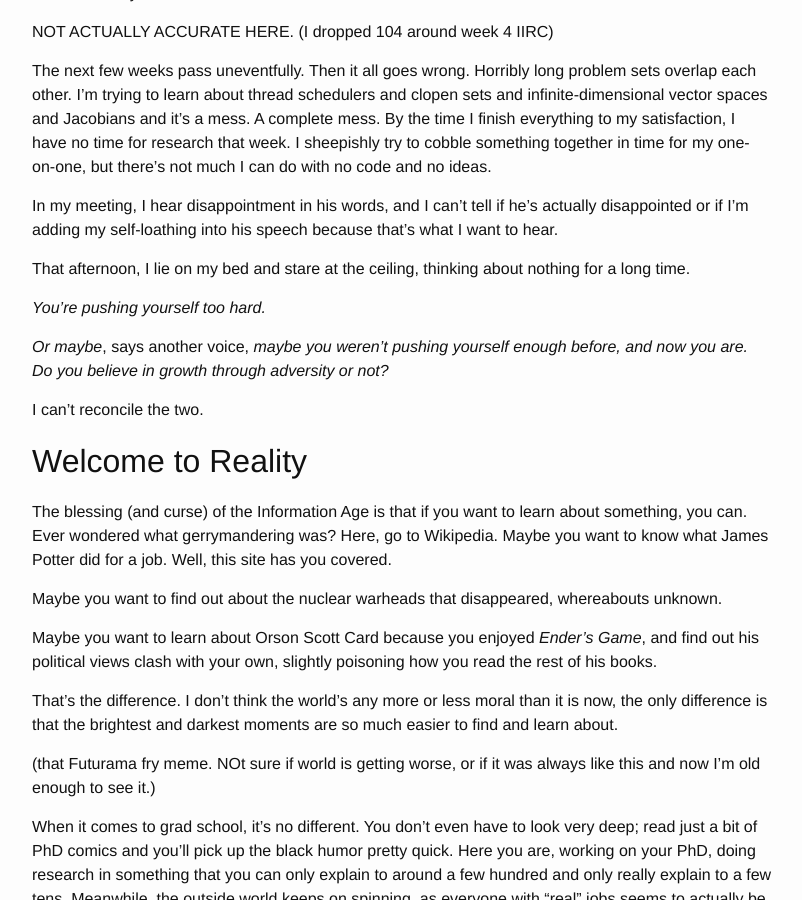
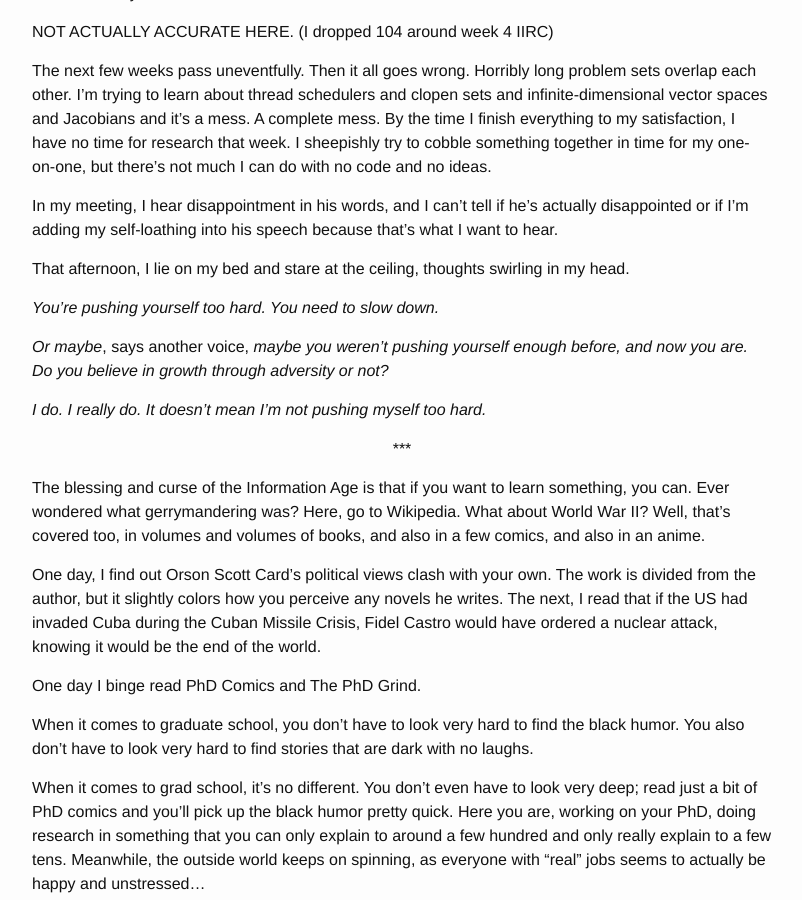
Before and after one commit to alexirpan/alexirpan.github.io, a Jekyll site: the page built from _posts/2015-09-28-grad-school.markdown, in a window 1280 px wide and 900 px high, scrolled down 3659 px. Shown: the whole window, without its empty margins (238-1040 px from the left). Built offline with Jekyll 4.4.1, drawn with Linux system fonts in a browser that asks for light colours; some of the changed text lies outside the part shown.

Commit message:
Going to adapt existing sections now. Thinking a bit about overall narrative structure now.

```diff
--- a/_posts/2015-09-28-grad-school.markdown
+++ b/_posts/2015-09-28-grad-school.markdown
@@ -209,38 +209,35 @@ In my meeting, I hear disappointment in his words, and I can't
 tell if he's actually disappointed or if I'm adding my self-loathing into
 his speech because that's what I want to hear.
 
-That afternoon, I lie on my bed and stare at the ceiling, thinking about nothing
-for a long time.
+That afternoon, I lie on my bed and stare at the ceiling, thoughts swirling
+in my head.
 
-*You're pushing yourself too hard.*
+*You're pushing yourself too hard. You need to slow down.*
 
 *Or maybe*, says another voice, *maybe you weren't pushing yourself enough
 before, and now you are. Do you believe in growth through adversity or not?*
 
-I can't reconcile the two.
+*I do. I really do. It doesn't mean I'm not pushing myself too hard.*
 
+\*\*\*
+{: .centered }
 
-Welcome to Reality
---------------------------------------
+The blessing and curse of the Information Age is that if you want to
+learn something, you can. Ever wondered what gerrymandering was? Here, go
+to Wikipedia. What about World War II? Well, that's covered too, in volumes and
+volumes of books, and also in a few comics, and also in an anime.
 
-The blessing (and curse) of the Information Age is that if you want to
-learn about something, you can. Ever wondered what gerrymandering was? Here, go
-to Wikipedia. Maybe you want to know what James Potter did for a job. Well,
-this site has you covered.
+One day, I find out Orson Scott Card's political views clash with your own.
+The work is divided from the author, but it slightly colors how you perceive
+any novels he writes. The next, I read that if the US had invaded Cuba during the Cuban
+Missile Crisis, Fidel Castro would have ordered a nuclear attack, knowing it
+would be the end of the world.
 
-Maybe you want to find out about the nuclear warheads that disappeared, whereabouts
-unknown.
+One day I binge read PhD Comics and The PhD Grind.
 
-Maybe you want to learn about Orson Scott Card because you enjoyed *Ender's Game*,
-and find out his political views clash with your own, slightly poisoning how
-you read the rest of his books.
-
-That's the difference. I don't think the world's any more or less moral than it
-is now, the only difference is that the brightest and darkest moments are so much
-easier to find and learn about.
-
-(that Futurama fry meme. NOt sure if world is getting worse, or if it was always
-like this and now I'm old enough to see it.)
+When it comes to graduate school, you don't have to look very hard to find the
+black humor. You also don't have to look very hard to find stories that are
+dark with no laughs.
 
 When it comes to grad school, it's no different. You don't even have to look
 very deep; read just a bit of PhD comics and you'll pick up the black humor
```
Also changed, not shown: other parts of _posts/2015-09-28-grad-school.markdown (+1 -1 lines).
